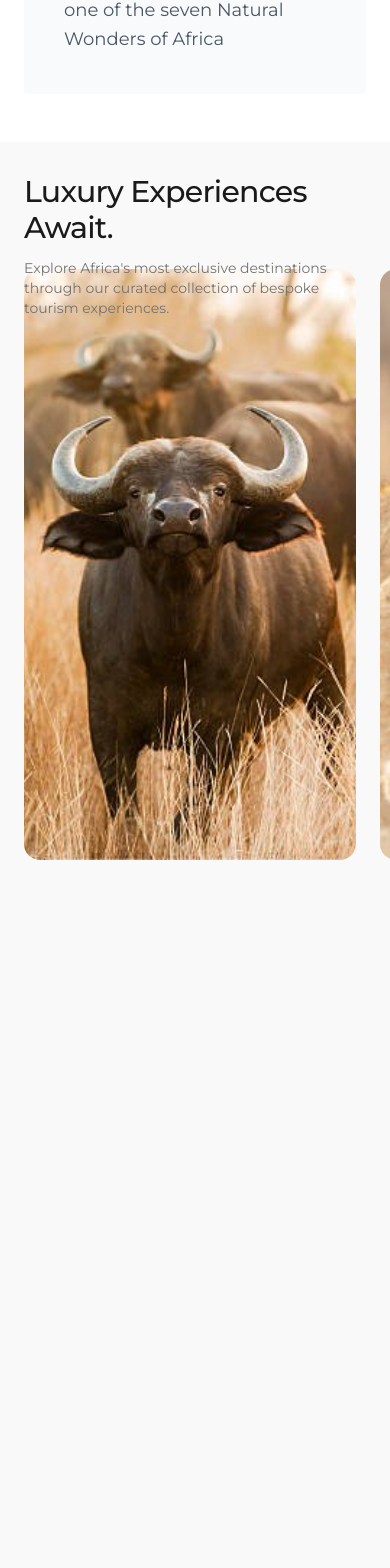
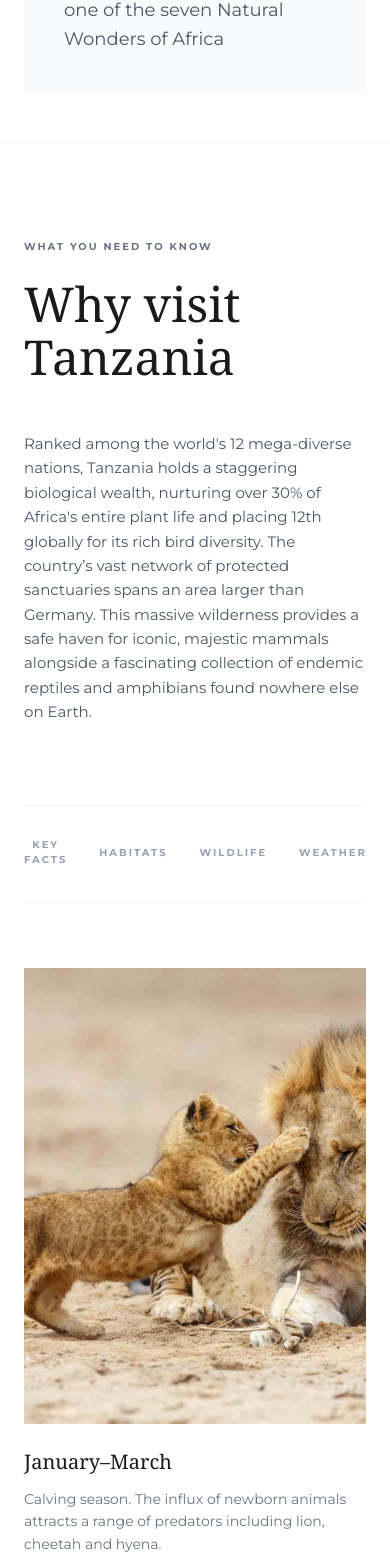
Before and after one commit to torie28/victorie, a Next.js app: page / in a window 390 px wide. Shown: the part 8997-10565 px from the top of the page. Built offline with nearby package versions, Linux system fonts and the light colour scheme; a web font is replaced by a local one.

Commit message:
implementing clasic view in gallery

```diff
--- a/components/sections/gallery-section.tsx
+++ b/components/sections/gallery-section.tsx
@@ -1,146 +1,332 @@
 "use client";
 
 import Image from "next/image";
-import { useEffect, useRef, useState, useCallback } from "react";
+import { useState } from "react";
+import { motion, AnimatePresence } from "framer-motion";
+import { ChevronLeft, ChevronRight } from "lucide-react";
+import { cn } from "@/lib/utils";
+
+type TabType = "KEY FACTS" | "HABITATS" | "WILDLIFE" | "WEATHER" | "WHEN TO GO";
+
+interface GalleryCard {
+  title: string;
+  description: string;
+  image: string;
+}
+
+const TAB_DATA: Record<TabType, GalleryCard[]> = {
+  "WHEN TO GO": [
+    {
+      title: "January–March",
+      description:
+        "Calving season. The influx of newborn animals attracts a range of predators including lion, cheetah and hyena.",
+      image: "/images/animals/Lion-and-Cub-in-Serengeti-National.jpg",
+    },
+    {
+      title: "April–July",
+      description:
+        "This is known as the wet season and can bring heavy downpours, resulting in lush landscapes.",
+      image: "/images/adventure/giraffe-walking-freely.jpg",
+    },
+    {
+      title: "July–October",
+      description:
+        "River crossings in the Serengeti are at their most dramatic, with lions and crocodiles lying in wait.",
+      image:
+        "/images/animals/wildebeest-migration-river-crossing-serengeti-safaris.jpg",
+    },
+    {
+      title: "November–December",
+      description:
+        "A secondary rainy season, this one is typically characterised by scattered, periodic showers.",
+      image: "/images/adventure/elephant-family-migrating.jpg",
+    },
+  ],
+  HABITATS: [
+    {
+      title: "Serengeti Plains",
+      description:
+        "Endless grasslands that host the world's largest terrestrial mammal migration.",
+      image: "/images/adventure/Central Serengeti (Seronera Valley).jpg",
+    },
+    {
+      title: "Ngorongoro Crater",
+      description:
+        "A pristine caldera offering a unique ecosystem with dense wildlife populations.",
+      image: "/images/adventure/ngorongoro-crater-floor-teaming-with-game.jpg",
+    },
+    {
+      title: "Tarangire",
+      description:
+        "Known for its ancient baobab trees and massive elephant herds along the river.",
+      image: "/images/adventure/Tarangire National Park Animals.jpg",
+    },
+    {
+      title: "Zanzibar",
+      image: "/images/carousel/zanzibar_beach_with_palm_trees.jpg",
+      description:
+        "Pristine white sand beaches and turquoise waters of the Indian Ocean.",
+    },
+  ],
+  WILDLIFE: [
+    {
+      title: "The Big Five",
+      description:
+        "Encounter the lion, leopard, elephant, buffalo, and the rare black rhino.",
+      image: "/images/adventure/lion.jpg",
+    },
+    {
+      title: "Great Migration",
+      description:
+        "Witness millions of wildebeest and zebra moving across the Serengeti ecosystem.",
+      image: "/images/adventure/serengeti_wildbeast_migration.jpg",
+    },
+    {
+      title: "Big Cats",
+      description:
+        "Tanzania is home to some of the highest densities of cheetahs and leopards in Africa.",
+      image:
+        "/images/adventure/istock_19471790_cheetah_serengeti_national_park_3000x1000.jpg",
+    },
+    {
+      title: "Primates",
+      description:
+        "Explore the Gombe Stream for chimpanzee trekking in their natural forest habitat.",
+      image: "/images/galleries/monkey looking at the camera.JPG",
+    },
+  ],
+  "KEY FACTS": [
+    {
+      title: "Geography",
+      description:
+        "Home to Mount Kilimanjaro, the highest peak in Africa and the world's highest free-standing mountain.",
+      image: "/images/mountains/Mount-Kilimanjaro-Tanzania.webp",
+    },
+    {
+      title: "Culture",
+      description:
+        "Over 120 ethnic groups, including the iconic Maasai people with their rich traditions.",
+      image: "/images/adventure/LCC-FCC-Activities-1-scaled.jpg",
+    },
+    {
+      title: "Conservation",
+      description:
+        "Approximately 38% of Tanzania's land area is set aside in protected areas for conservation.",
+      image: "/images/adventure/Sanctuary-Retreats-Swala-Campa-Tanzania.jpg",
+    },
+    {
+      title: "History",
+      description:
+        "The 'Cradle of Mankind' where some of the oldest hominid fossils were discovered.",
+      image:
+        "/images/adventure/645e6f74a93d9dead13addd5_Serengeti introduction.jpg",
+    },
+  ],
+  WEATHER: [
+    {
+      title: "Dry Season",
+      description:
+        "June to October. Clear skies and optimal wildlife viewing as animals gather at water sources.",
+      image: "/images/adventure/Tarangire sunset .jpg",
+    },
+    {
+      title: "Green Season",
+      description:
+        "November to May. Dust-free air, lush landscapes, and excellent bird watching opportunities.",
+      image: "/images/adventure/baloonpic.jpg",
+    },
+    {
+      title: "Coastal Climate",
+      description:
+        "Tropical and humid year-round, with sea breezes providing relief on the islands.",
+      image: "/images/carousel/zanzibar_beach_with_palm_trees.jpg",
+    },
+    {
+      title: "Highlands",
+      description:
+        "Cooler temperatures, especially at night and early morning in areas like Ngorongoro.",
+      image: "/images/carousel/giraffe_at_ngorongoro_highland.jpg",
+    },
+  ],
+};
+
+const TABS: TabType[] = [
+  "KEY FACTS",
+  "HABITATS",
+  "WILDLIFE",
+  "WEATHER",
+  "WHEN TO GO",
+];
 
 export function GallerySection() {
-  const galleryRef = useRef<HTMLDivElement>(null);
-  const containerRef = useRef<HTMLDivElement>(null);
-  const [sectionHeight, setSectionHeight] = useState("100vh");
-  const [translateX, setTranslateX] = useState(0);
-  const rafRef = useRef<number | null>(null);
-  const lastScrollRef = useRef(0);
-
-  const images = [
-    { src: "/images/galleries/Bufaalolooking at the camera.jpg", alt: "Cultural Heritage Experience - Luxury Tourism" },
-    { src: "/images/adventure/lion.jpg", alt: "Serengeti National Park - Luxury Safari" },
-    { src: "/images/adventure/migration-river-wildebeest.webp", alt: "Ngorongoro Crater - Exclusive Wildlife Reserve" },
-    { src: "/images/mountains/Mount-Kilimanjaro-Tanzania.webp", alt: "Mount Kilimanjaro - Premium Trekking Experience" },
-    { src: "/images/adventure/tarangire-zebra-looking at the environment.jpg", alt: "Tarangire National Park - Bespoke Safari" },
-    { src: "https://images.unsplash.com/photo-1586861635167-e5223aadc9fe?q=80&w=1200", alt: "Zanzibar Archipelago - Luxury Retreat" },
-    { src: "/images/carousel/giraffe_at_ngorongoro_highland.jpg", alt: "Ruaha National Park - Private Wilderness" },
-    { src: "/images/galleries/turtle.jpg", alt: "African Sunset - Photography Tour" },
-  ];
-
-  // Calculate section height based on content width
-  useEffect(() => {
-    const calculateHeight = () => {
-      if (!containerRef.current) return;
-      const containerWidth = containerRef.current.scrollWidth;
-      const viewportWidth = window.innerWidth;
-      const viewportHeight = window.innerHeight;
-      // Height = viewport height + the extra scroll needed to reveal all content
-      const totalHeight = viewportHeight + (containerWidth - viewportWidth);
-      setSectionHeight(`${totalHeight}px`);
-    };
-
-    // Small delay to ensure container is rendered
-    const timer = setTimeout(calculateHeight, 100);
-    window.addEventListener("resize", calculateHeight);
-    return () => {
-      clearTimeout(timer);
-      window.removeEventListener("resize", calculateHeight);
-    };
-  }, []);
-
-  const updateTransform = useCallback(() => {
-    if (!galleryRef.current || !containerRef.current) return;
-
-    const rect = galleryRef.current.getBoundingClientRect();
-    const containerWidth = containerRef.current.scrollWidth;
-    const viewportWidth = window.innerWidth;
-
-    // Total scroll distance needed to reveal all images
-    const totalScrollDistance = containerWidth - viewportWidth;
-
-    // Current scroll position within this section
-    const scrolled = Math.max(0, -rect.top);
-
-    // Progress from 0 to 1
-    const progress = Math.min(1, scrolled / totalScrollDistance);
-
-    // Calculate new translateX
-    const newTranslateX = progress * -totalScrollDistance;
-
-    setTranslateX(newTranslateX);
-  }, []);
-
-  useEffect(() => {
-    const handleScroll = () => {
-      // Cancel any pending animation frame
-      if (rafRef.current) {
-        cancelAnimationFrame(rafRef.current);
-      }
-
-      // Use requestAnimationFrame for smooth updates
-      rafRef.current = requestAnimationFrame(updateTransform);
-    };
-
-    window.addEventListener("scroll", handleScroll, { passive: true });
-    updateTransform();
-
-    return () => {
-      window.removeEventListener("scroll", handleScroll);
-      if (rafRef.current) {
-        cancelAnimationFrame(rafRef.current);
-      }
-    };
-  }, [updateTransform]);
+  const [activeTab, setActiveTab] = useState<TabType>("WHEN TO GO");
 
   return (
     <section
       id="gallery"
-      ref={galleryRef}
-      className="relative bg-background"
-      style={{ height: sectionHeight }}
+      className="bg-white py-24 px-6 md:px-12 lg:px-20 border-t border-gray-100"
     >
-      {/* Gallery Header */}
-      <div className="absolute top-0 left-0 right-0 z-10 px-6 py-8 md:px-12 lg:px-20">
-        <h2 className="text-3xl font-medium tracking-tight text-foreground md:text-4xl lg:text-5xl">
-          Luxury Experiences Await.
+      <div className="max-w-7xl mx-auto">
+        {/* Header Section */}
+        <div className="grid grid-cols-1 lg:grid-cols-2 gap-12 mb-20 items-start">
+          <div>
+            <span className="text-[10px] font-bold tracking-[0.2em] text-gray-500 uppercase mb-6 block">
+              WHAT YOU NEED TO KNOW
+            </span>
+            <h2 className="text-5xl md:text-6xl font-serif text-[#1a1a1a] leading-[1.1]">
+              Why visit
+              <br />
+              Tanzania
             </h2>
-        <p className="mt-3 text-sm text-muted-foreground max-w-md">
-          Explore Africa's most exclusive destinations through our curated collection of bespoke tourism experiences.
+          </div>
+          <div className="lg:pt-12">
+            <p className="text-gray-600 text-[15px] leading-relaxed max-w-xl">
+              Ranked among the world's 12 mega-diverse nations, Tanzania holds a staggering biological wealth,
+              nurturing over 30% of Africa's entire plant life and placing 12th globally for its rich bird diversity.
+              The country’s vast network of protected sanctuaries spans an area larger than Germany.
+              This massive wilderness provides a safe haven for iconic, majestic mammals alongside a fascinating collection of endemic reptiles and amphibians found nowhere else on Earth.
+            </p>
+          </div>
+        </div>
+
+        {/* Tab Navigation */}
+        <div className="flex items-center justify-between border-y border-gray-100 py-6 mb-16 overflow-x-auto no-scrollbar">
+          <div className="flex gap-8 md:gap-12 mx-auto">
+            {TABS.map((tab) => (
+              <button
+                key={tab}
+                onClick={() => setActiveTab(tab)}
+                className={cn(
+                  "text-[10px] font-bold tracking-[0.2em] transition-all duration-300 pb-1 relative",
+                  activeTab === tab
+                    ? "text-[#1a1a1a]"
+                    : "text-gray-400 hover:text-gray-600",
+                )}
+              >
+                {tab}
+                {activeTab === tab && (
+                  <motion.div
+                    layoutId="activeTab"
+                    className="absolute -bottom-1 left-0 right-0 h-[2px] bg-[#d4a373]"
+                  />
+                )}
+              </button>
+            ))}
+          </div>
+          <div className="hidden md:flex gap-4">
+            <button className="p-2 hover:bg-gray-50 rounded-full transition-colors">
+              <ChevronLeft className="w-4 h-4 text-gray-400" />
+            </button>
+            <button className="p-2 hover:bg-gray-50 rounded-full transition-colors">
+              <ChevronRight className="w-4 h-4 text-gray-400" />
+            </button>
+          </div>
+        </div>
+
+        {/* Content Area */}
+        <div className="relative min-h-[500px]">
+          <AnimatePresence mode="wait">
+            <motion.div
+              key={activeTab}
+              initial={{ opacity: 0, y: 20 }}
+              animate={{ opacity: 1, y: 0 }}
+              exit={{ opacity: 0, y: -20 }}
+              transition={{ duration: 0.5 }}
+            >
+              {activeTab === "KEY FACTS" ? (
+                <div className="grid grid-cols-1 lg:grid-cols-12 gap-12 lg:gap-20 items-start py-12">
+                  {/* Left Side: Title & Description */}
+                  <div className="lg:col-span-5">
+                    <h3 className="text-4xl md:text-5xl font-serif text-[#1a1a1a] mb-8 leading-tight">
+                      Tanzania key facts
+                    </h3>
+                    <p className="text-gray-600 text-sm leading-relaxed max-w-md">
+                      Tanzania is the ultimate "bush to beach" destination, combining world-class safaris with tropical island escapes.
+                      It is home to Africa’s highest peak, the snow-capped Mount Kilimanjaro, and the endless plains of the Serengeti,
+                      where millions of animals participate in the epic Great Migration. Beyond this spectacle lie the wildlife-rich Ngorongoro Crater and the remote wilds of Ruaha and Selous.
+                      Rich in culture, Tanzania invites travelers to meet the Maasai people and explore the historic, spice-scented shores of Zanzibar. Expert planning simplifies your journey by guiding you through optimal travel seasons, c
+                      osts, premier lodges, and custom Serengeti itineraries.
                     </p>
                   </div>
 
-      {/* Sticky container */}
-      <div className="sticky top-0 h-screen overflow-hidden">
-        <div className="flex h-full items-center">
-          {/* Horizontal scrolling container */}
-          <div
-            ref={containerRef}
-            className="flex gap-6 px-6"
-            style={{
-              transform: `translate3d(${translateX}px, 0, 0)`,
-              WebkitTransform: `translate3d(${translateX}px, 0, 0)`,
-              backfaceVisibility: 'hidden',
-              WebkitBackfaceVisibility: 'hidden',
-              perspective: 1000,
-              WebkitPerspective: 1000,
-              touchAction: 'pan-y',
-            }}
-          >
-            {images.map((image, index) => (
-              <div
-                key={index}
-                className="relative h-[70vh] w-[85vw] flex-shrink-0 overflow-hidden rounded-2xl md:w-[60vw] lg:w-[45vw]"
-                style={{
-                  transform: 'translateZ(0)',
-                  WebkitTransform: 'translateZ(0)',
-                }}
-              >
+                  {/* Vertical Divider (Desktop Only) */}
+                  <div className="hidden lg:flex lg:col-span-1 justify-center self-stretch">
+                    <div className="w-[1px] bg-gray-200" />
+                  </div>
+
+                  {/* Right Side: Stats Grid */}
+                  <div className="lg:col-span-6 grid grid-cols-1 md:grid-cols-2 gap-y-10 gap-x-12">
+                    <div className="space-y-1">
+                      <span className="text-[10px] font-bold tracking-widest text-gray-400 uppercase">
+                        POPULATION SIZE
+                      </span>
+                      <p className="text-2xl font-serif text-[#1a1a1a]">
+                        7.5 million
+                      </p>
+                    </div>
+                    <div className="space-y-1">
+                      <span className="text-[10px] font-bold tracking-widest text-gray-400 uppercase">
+                        CURRENCY
+                      </span>
+                      <p className="text-2xl font-serif text-[#1a1a1a]">
+                        Tanzanian shilling (TZS)
+                      </p>
+                    </div>
+                    <div className="space-y-1">
+                      <span className="text-[10px] font-bold tracking-widest text-gray-400 uppercase">
+                        GEOGRAPHICAL SIZE
+                      </span>
+                      <p className="text-2xl font-serif text-[#1a1a1a]">
+                        947,300 km²
+                      </p>
+                    </div>
+                    <div className="space-y-1">
+                      <span className="text-[10px] font-bold tracking-widest text-gray-400 uppercase">
+                        BEST TIME TO GO
+                      </span>
+                      <p className="text-2xl font-serif text-[#1a1a1a]">
+                        All year round
+                      </p>
+                    </div>
+                    <div className="space-y-1 md:col-span-2">
+                      <span className="text-[10px] font-bold tracking-widest text-gray-400 uppercase">
+                        TRIBES
+                      </span>
+                      <p className="text-2xl font-serif text-[#1a1a1a]">
+                        120+ tribes
+                      </p>
+                    </div>
+                  </div>
+                </div>
+              ) : (
+                <div className="grid grid-cols-1 sm:grid-cols-2 lg:grid-cols-4 gap-6">
+                  {TAB_DATA[activeTab].map((card, index) => (
+                    <div key={`${activeTab}-${index}`} className="group">
+                      <div className="relative aspect-[3/4] overflow-hidden mb-6 bg-gray-100">
                         <Image
-                  src={image.src || "/placeholder.svg"}
-                  alt={image.alt}
+                          src={card.image}
+                          alt={card.title}
                           fill
-                  className="object-cover"
-                  priority={index < 3}
+                          className="object-cover transition-transform duration-700 group-hover:scale-105"
+                          sizes="(max-width: 640px) 100vw, (max-width: 1024px) 50vw, 25vw"
                         />
+                      </div>
+                      <h3 className="text-xl font-serif text-[#1a1a1a] mb-3">
+                        {card.title}
+                      </h3>
+                      <p className="text-gray-500 text-sm leading-relaxed">
+                        {card.description}
+                      </p>
                     </div>
                   ))}
                 </div>
+              )}
+            </motion.div>
+          </AnimatePresence>
         </div>
+
+        {/* Bottom Decorative Line */}
+        <div className="mt-24 border-t border-gray-100" />
       </div>
     </section>
   );
```
Also changed, not shown: public/images/animals/usawa-wildlife_moving_migration.jpg (added). Lines whose indentation alone changed are shown as unchanged.
